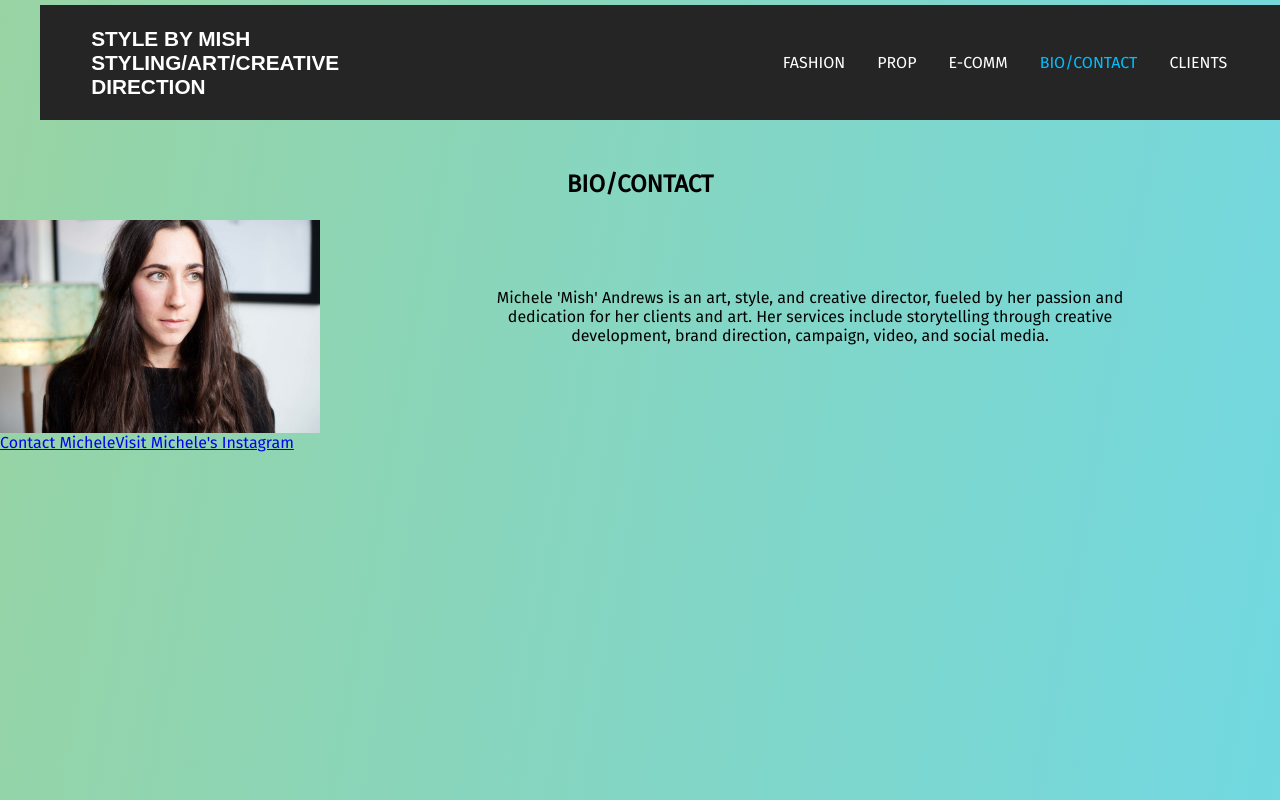
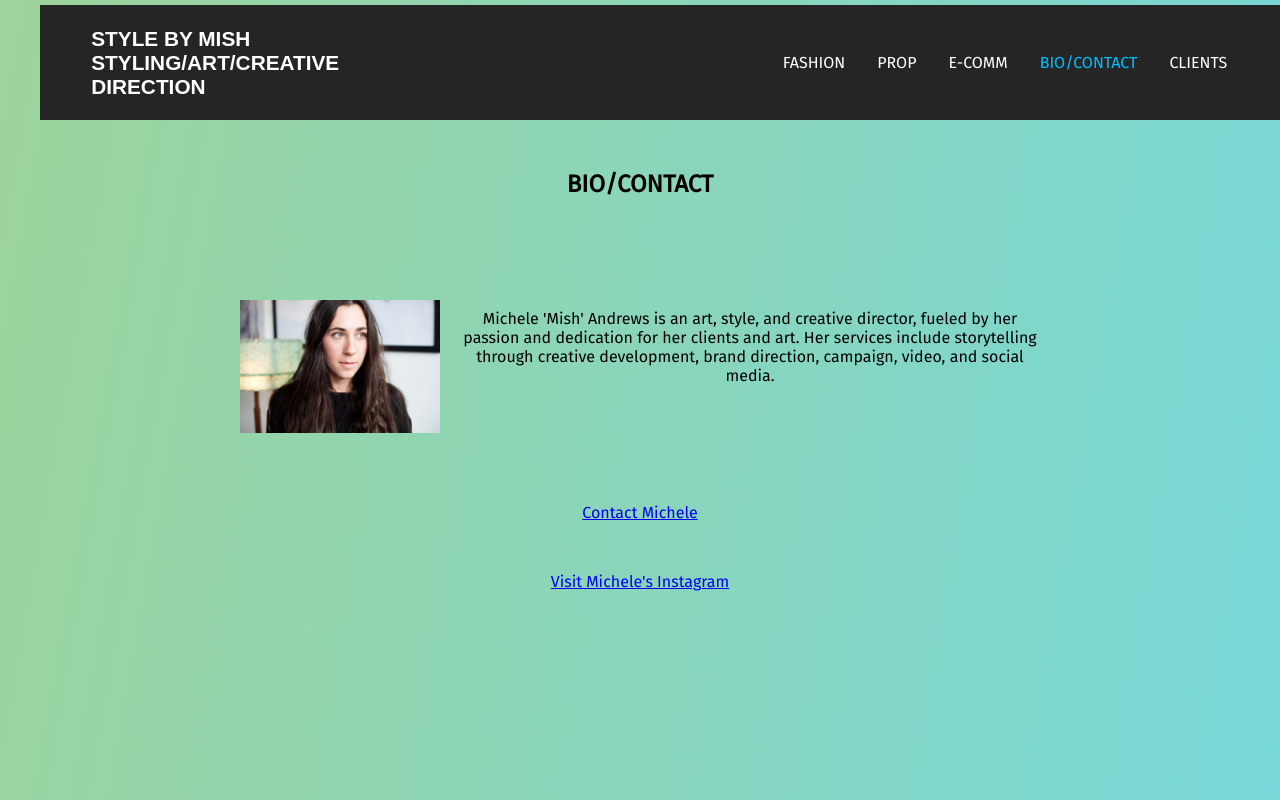
Before and after one commit to ErikDodd/mishnar, a React (Create React App) app: page /Contact in a window 1280 px wide. Shown: the top 800 px of the page. Built offline with nearby package versions, Linux system fonts and the light colour scheme.

Commit message:
centered div and text on the contact page

```diff
--- a/src/App.css
+++ b/src/App.css
@@ -128,25 +128,44 @@ body {
   -webkit-animation: gradient 15s ease infinite;
 } */
 
-.bio-wrapper {
+  .bio-wrapper {
   display: flex;
   flex-direction: row;
   align-items: center;
   justify-content: center;
-  margin-top: 110px;
+  margin-top: 250px;
+  width: 100%;
+  max-width: 800px;
+  margin-left: auto;
+  margin-right: auto;
 }
 
-.bio-image {
+ .bio-image {
   width: 25%;
   height: auto;
   margin-right: 20px;
-  margin-top: 110px;
+  margin-bottom: 20px;
+  margin-top: 50px;
 }
 
 .bio-text {
   text-align: center;
   margin-bottom: 20px;
-  margin-top: 110px;
+  margin-top: 10px;
+  width: 75%;
+}
+
+.instagram,
+.email {
+  display: flex;
+    flex-direction: row;
+    align-items: center;
+    justify-content: center;
+    margin-top: 50px;
+    width: 100%;
+    max-width: 800px;
+    margin-left: auto;
+    margin-right: auto;
 }
 
 
--- a/src/pages/Contact.js
+++ b/src/pages/Contact.js
@@ -10,8 +10,8 @@ const Contact = () => {
                 <img class="bio-image" src="assets/michele.jpg" alt="A beautiful photo"/>
                     <p class="bio-text">Michele 'Mish' Andrews is an art, style, and creative director, fueled by her passion and dedication for her clients and art. Her services include storytelling through creative development, brand direction, campaign, video, and social media.</p>
             </div>
-            <a href="mailto:michele.e.andrews@gmail.com">Contact Michele</a>
-            <a href="https://www.instagram.com/mishnar/">Visit Michele's Instagram</a>
+            <a className="email" href="mailto:michele.e.andrews@gmail.com">Contact Michele</a>
+            <a className="instagram" href="https://www.instagram.com/mishnar/">Visit Michele's Instagram</a>
         </div>
 
     );
```
